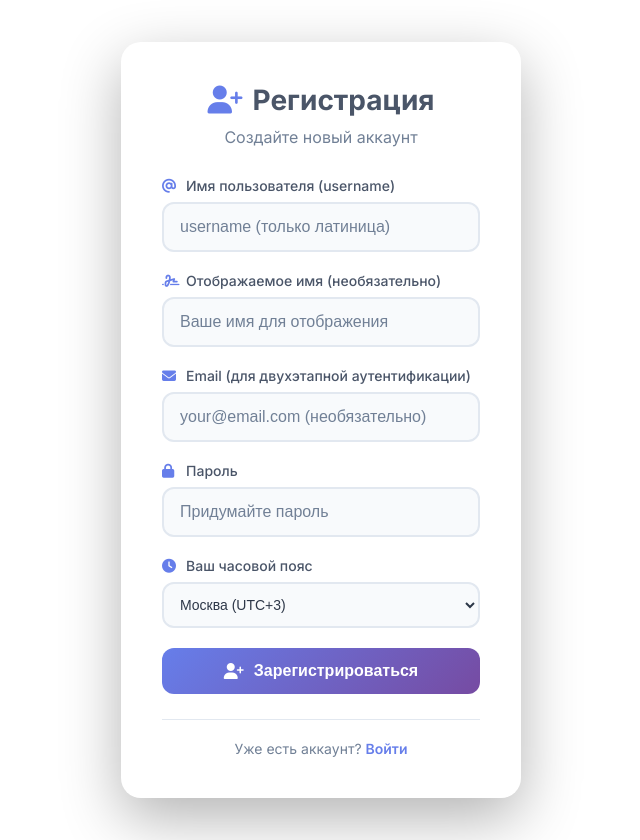
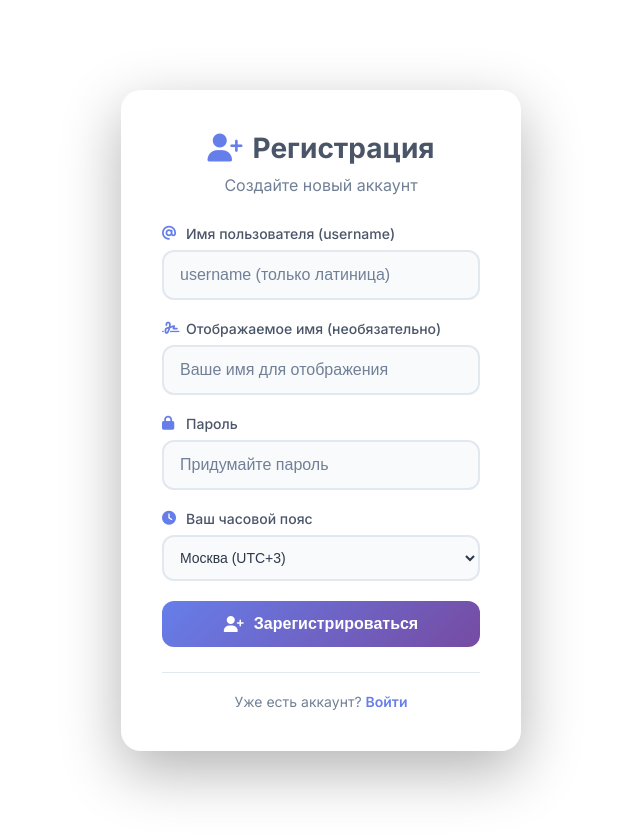
Before and after one commit to heyyaah/Tabletone, a Flask app: page /register in a window 1280 px wide. Shown: the whole page, without its empty margins (319-959 px from the left). Run offline with Flask 3, Linux system fonts and the light colour scheme; data that the repository does not hold is empty; some libraries are stand-ins or nearby versions.

Commit message:
Remove email field from registration form

```diff
--- a/templates/register.html
+++ b/templates/register.html
@@ -32,14 +32,6 @@
                 </label>
                 <input type="text" id="display_name" name="display_name"
                        placeholder="Ваше имя для отображения">
-            </div>
-
-            <div class="form-group">
-                <label for="email">
-                    <i class="fas fa-envelope"></i> Email (для двухэтапной аутентификации)
-                </label>
-                <input type="email" id="email" name="email"
-                       placeholder="your@email.com (необязательно)">
             </div>
 
             <div class="form-group">
```
